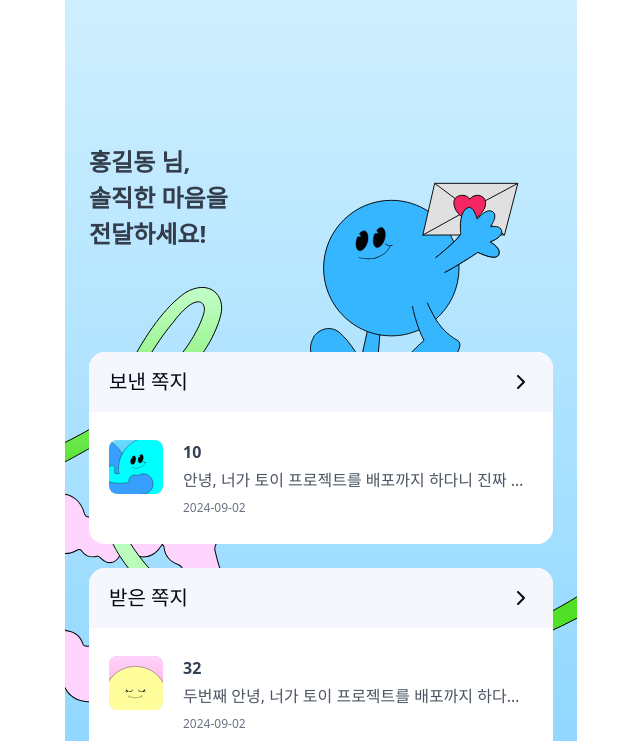
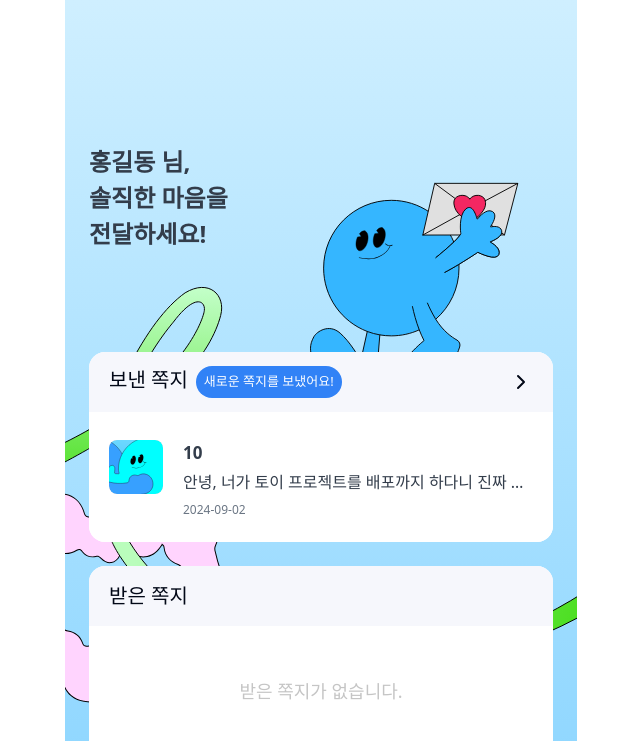
Before and after one commit to pudding-keep-in-touch/keep-in-touch-fe, a Next.js app: page /home in a window 1280 px wide. Shown: the top 741 px of the page, without its empty margins (319-959 px from the left). Built offline with nearby package versions, Linux system fonts and the light colour scheme.

Commit message:
💄Update Home Ui Style

```diff
--- a/src/app/home/_components/messagePreview.tsx
+++ b/src/app/home/_components/messagePreview.tsx
@@ -5,42 +5,62 @@ import Image from 'next/image'
 import { ChevronRightIcon } from 'lucide-react'
 
 interface MessagePreviewProps {
-  receivedDm: DmList
+  dmList?: DmList
   title: string
+  type: string
 }
 
 export default function MessagePreview({
-  receivedDm,
+  dmList,
   title,
+  type,
 }: MessagePreviewProps) {
   return (
     <div className='w-full rounded-2xl bg-white overflow-hidden'>
       <div className='w-full h-[60px] bg-[#F6F7FC] p-5 flex justify-between items-center'>
+        <div className='flex gap-2'>
           <h1 className='text-xl font-medium'>{title}</h1>
-        <ChevronRightIcon className='w-6 h-6 cursor-pointer' />
+          {dmList && (
+            <div className='flex justify-center items-center h-8 bg-[#3182F6] p-2 rounded-full'>
+              <p className='text-white text-[13px] font-normal'>
+                새로운 쪽지를 보냈어요!
+              </p>
             </div>
-      <div className='w-full px-5 py-7 bg-white'>
+          )}
+        </div>
+
+        {dmList && <ChevronRightIcon className='w-6 h-6 cursor-pointer' />}
+      </div>
+      <div className='w-full h-[130px] px-5 py-7 bg-white'>
+        {dmList ? (
           <div className='flex gap-5'>
             <Image
               className='bg-zinc-300 rounded-lg w-[54px] h-[54px] shrink-0'
-            src={receivedDm.emotion.emoji}
-            alt={receivedDm.emotion.name}
+              src={dmList.emotion.emoji}
+              alt={dmList.emotion.name}
               width={54}
               height={54}
             />
 
             <div>
-            <div className='font-semibold text-slate-700'>
-              {receivedDm.senderId}
+              <div className='font-semibold text-[#333D4B] text-[17px]'>
+                {dmList.senderId}
               </div>
-            <div className='text-gray-600 mt-1 line-clamp-1'>
-              {receivedDm.content}
+              <div className='text-[#333D4B] mt-1 line-clamp-1 text-base'>
+                {dmList.content}
               </div>
-            <div className='text-xs text-gray-500 mt-2'>
-              {receivedDm.createdAt}
+              <div className='text-xs text-[#6B7684] mt-2 text-[13px]'>
+                {dmList.createdAt}
               </div>
             </div>
           </div>
+        ) : (
+          <div className='flex justify-center items-center h-full'>
+            <p className='text-[#C5C5C5] text-lg font-medium'>
+              {type === 'send' ? '보낸 쪽지' : '받은 쪽지'}가 없습니다.
+            </p>
+          </div>
+        )}
       </div>
     </div>
   )
--- a/src/app/home/page.tsx
+++ b/src/app/home/page.tsx
@@ -46,8 +46,12 @@ export default function Home() {
           <UserInfo nickname={testName} />
 
           <div className='mt-[100px] flex flex-col gap-6'>
-            <MessagePreview receivedDm={mockData[0]} title='보낸 쪽지' />
-            <MessagePreview receivedDm={mockData[1]} title='받은 쪽지' />
+            <MessagePreview
+              dmList={mockData[0]}
+              title='보낸 쪽지'
+              type='send'
+            />
+            <MessagePreview title='받은 쪽지' type='received' />
           </div>
 
           <Tooltip>
```
Lines whose indentation alone changed are shown as unchanged.
